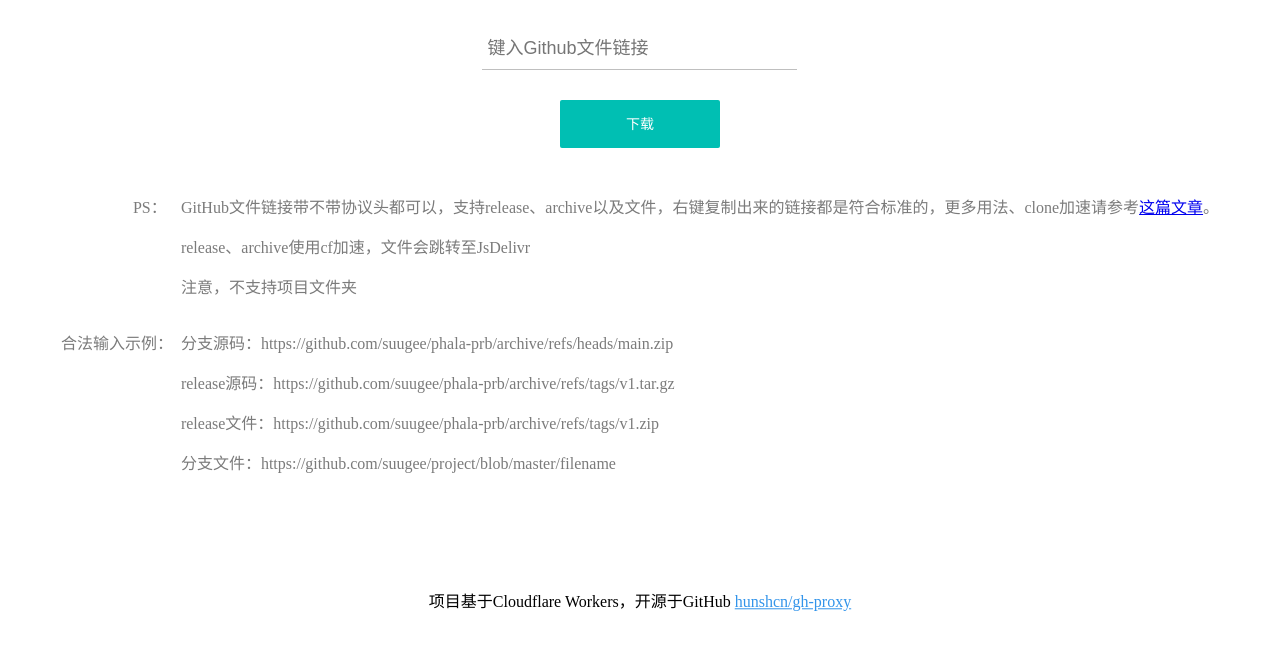
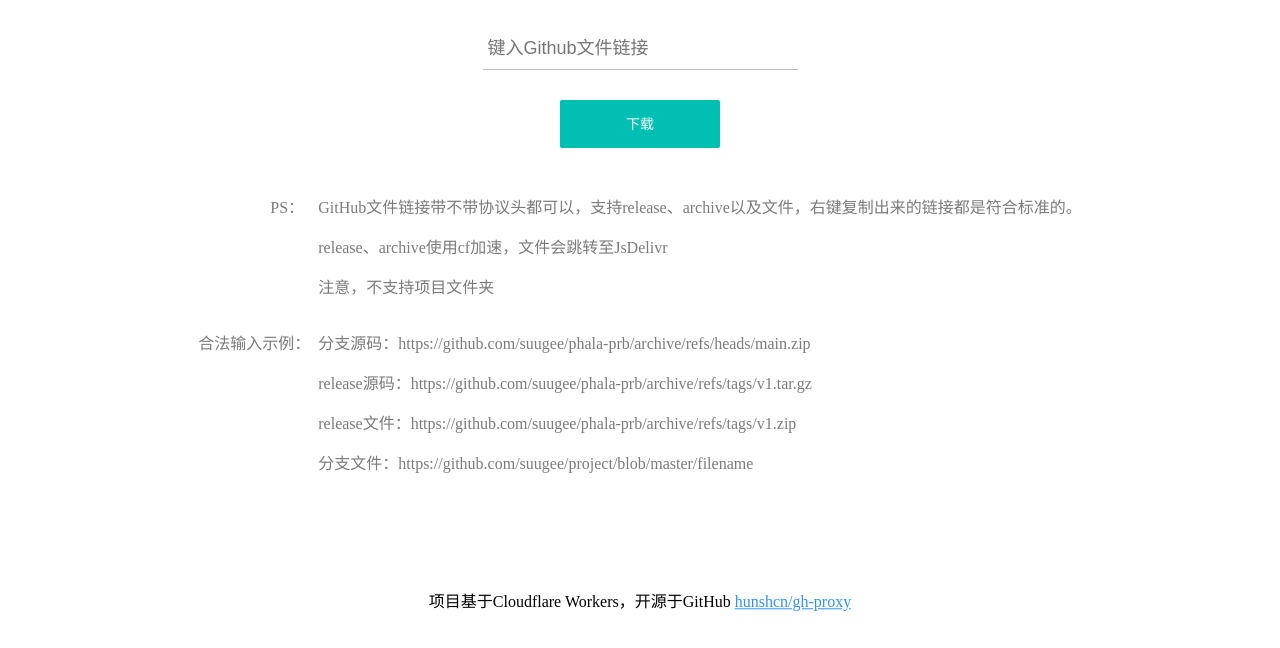
Before and after one commit to suugee/gitproxy, a plain HTML site: page index.html in a window 1280 px wide. Shown: the part 152-800 px from the top of the page. Drawn offline with Linux system fonts and the light colour scheme.

Commit message:
Update index.html

```diff
--- a/index.html
+++ b/index.html
@@ -126,7 +126,7 @@
         <div class="bar"></div>
     </label>
     <input class="block btn" type="submit" value="下载">
-    <div class="tips"><p>GitHub文件链接带不带协议头都可以，支持release、archive以及文件，右键复制出来的链接都是符合标准的，更多用法、clone加速请参考<a href="https://hunsh.net/archives/23/">这篇文章</a>。</p>
+    <div class="tips"><p>GitHub文件链接带不带协议头都可以，支持release、archive以及文件，右键复制出来的链接都是符合标准的</a>。</p>
         <p>release、archive使用cf加速，文件会跳转至JsDelivr</p>
         <p>注意，不支持项目文件夹</p></div>
     <div class="example">
```
